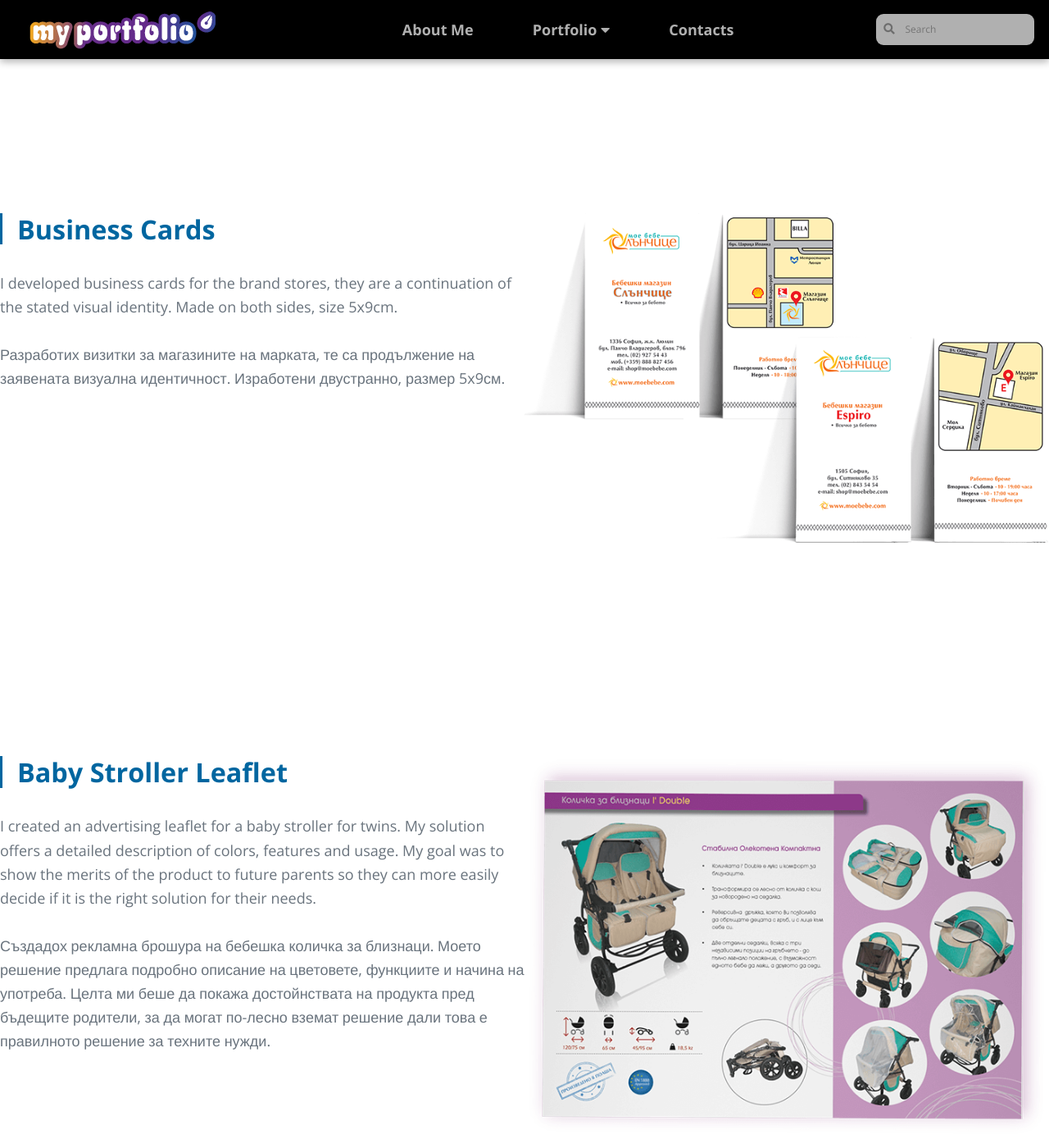
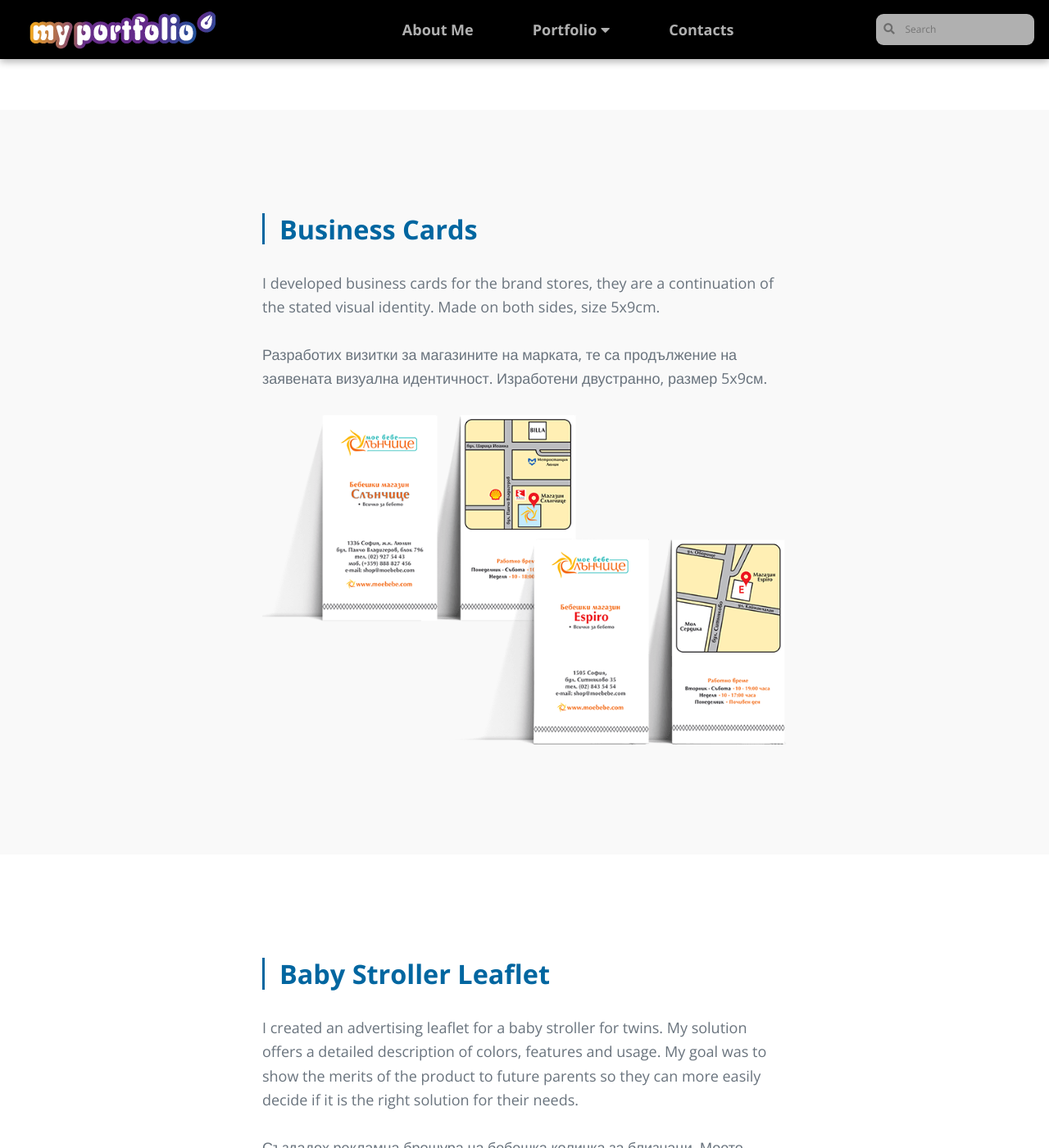
Before and after one commit to LiliyaMilanova/myportfolio, a Jekyll site: the page built from graphic-design-sunshane-shop.html, in a window 1280 px wide and 1400 px high, scrolled down 1981 px. Shown: the whole window at 82% size. Built offline with Jekyll 4.4.1, drawn with Linux system fonts in a browser that asks for light colours; nearby versions of some CDN libraries.

Commit message:
Update styles.css

```diff
--- a/css/styles.css
+++ b/css/styles.css
@@ -408,14 +408,15 @@
 
 .project-new-type {
     display: flex;
-    flex-wrap: wrap;
+    flex-direction: column;
     align-items: flex-start;
     padding: 7rem 0;
-    background-color: rgb (249, 249, 249);
+    background-color: rgb(249, 249, 249);
 }
 
 .project-two-type {
     display: flex;
+    flex-direction: column;
     padding: 7rem 0;
 }
 
@@ -472,7 +473,7 @@
 
 .blok {
     display: flex;
-    align-items: flex-start;
+    flex-direction: column;
     background-size: cover;
     background-repeat: no-repeat;
     background-image: linear-gradient(90deg, rgba(0, 102, 160, 1),
@@ -505,6 +506,7 @@
 
 .border {
     display: flex;
+    flex-direction: column;
     padding: 7rem 0;
 }
 
@@ -526,7 +528,7 @@
 
 .project-sunshades {
     display: flex;
-    flex-wrap: wrap;
+    flex-direction: column;
     padding: 5rem 0 3rem 0;
 }
 
@@ -946,11 +948,6 @@
         margin: 0 auto;
     }
 
-    .project-two-type,
-    .project-new-type {
-        flex-direction: column;
-    }
-
     .video-container {
         flex-direction: column;
         align-items: flex-start;
```
